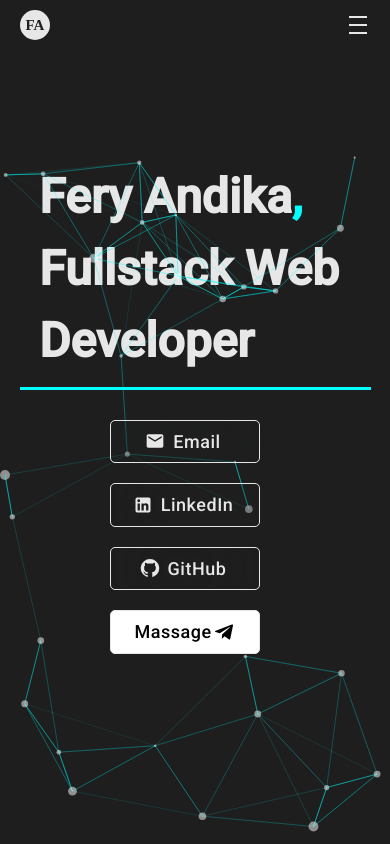
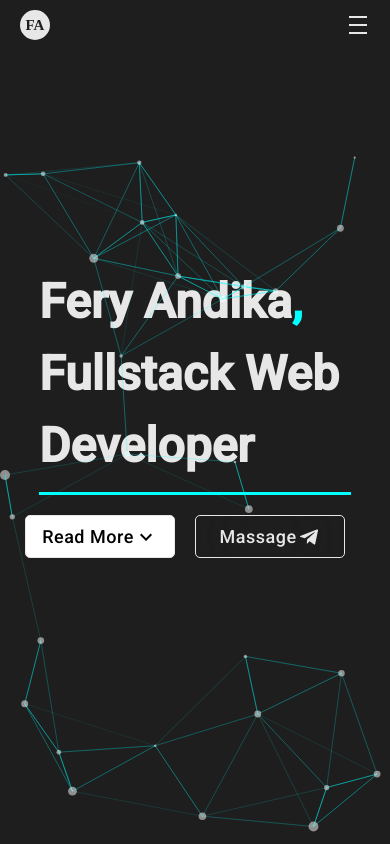
Before and after one commit to feryndka/Portfolio-Next-Js, a Next.js app: page / in a window 390 px wide. Built offline with nearby package versions, Linux system fonts and the light colour scheme.

Commit message:
update button

```diff
--- a/src/app/contact/page.js
+++ b/src/app/contact/page.js
@@ -1,10 +1,13 @@
 import Navbar from "@/components/navbar"
 import Particle from "@/components/particle";
 import TelegramIcon from '@mui/icons-material/Telegram';
+import EmailIcon from '@mui/icons-material/Email';
+import LinkedInIcon from '@mui/icons-material/LinkedIn';
+import GitHubIcon from '@mui/icons-material/GitHub';
 
 export default function Contact() {
     return (
-        <>
+        <div className="contact">
             <Navbar />
             <Particle />
             <div className='page4 h-screen flex justify-center items-center'>
@@ -31,6 +34,11 @@ export default function Contact() {
                     </form>
                 </div>
             </div>
-        </>
+            <div className="contactList">
+                <a href="mailto:feryandika151@gmail.com"><EmailIcon sx={{ fontSize: 30 }}/></a>
+                <a href="https://www.linkedin.com/in/feryandika/"><LinkedInIcon sx={{ fontSize: 30 }}/></a>
+                <a href="https://github.com/feryndka"><GitHubIcon sx={{ fontSize: 30 }}/></a>
+            </div>
+        </div>
     )
 }
--- a/src/app/globals.css
+++ b/src/app/globals.css
@@ -163,6 +163,27 @@ nav ul li:hover {
   color: black;
 }
 
+.contact .contactList {
+  position: fixed;
+  border: 1px solid white;
+  right: 10px;
+  bottom:40%;
+  display: flex;
+  flex-direction: column;
+  background: transparent;
+  backdrop-filter: blur(10px);
+  border-radius: 30px;
+}
+
+.contact .contactList a {
+  color: white;
+  padding: 20px;
+}
+
+.contact .contactList a:hover {
+  color: cyan;
+}
+
 /* Responsive Breakpoint */
 /* Screen Laptop */
 @media screen and (max-width: 1024px) {
@@ -207,7 +228,12 @@ nav ul li:hover {
   }
 
   .hero div .btnpg1 {
-    margin-left: 25%;
+    display: flex;
+    flex-direction: row;
+    justify-content: center;
+    width: 100%;
+    margin-right: auto;
+    margin-left: auto;
   }
   /* Page 1 End */
 
@@ -283,7 +309,12 @@ nav ul li:hover {
   }
 
   .hero div .btnpg1 {
-    margin-left: 25%;
+    display: flex;
+    flex-direction: row;
+    justify-content: center;
+    width: 100%;
+    margin-right: auto;
+    margin-left: auto;
   }
   /* Page 1 End */
 
@@ -358,27 +389,17 @@ nav ul li:hover {
   }
 
   .hero div .line {
-    width: 90%;
+    width: 80%;
     margin-top: 10px;
   }
 
   .hero div .btnpg1 {
+    width: 100%;
     display: flex;
-    flex-direction: column;
+    flex-direction: row;
     justify-content: center;
-    width: 100%;
     margin-right: auto;
     margin-left: auto;
-  }
-
-  .hero div .btnpg1 a {
-    padding: 10px;
-    margin-right: auto;
-    margin-left: auto;
-  }
-
-  .hero div .btnpg1 a Button {
-    width: 150px;
   }
   /* Page 1 End */
 
@@ -409,4 +430,18 @@ nav ul li:hover {
     margin-top: 20px;
   }
   /* Page 3 End */
+
+  /* Page 4 Start */
+  .contact .contactList {
+    bottom: 1rem;
+    left: 25%;
+    right: 25%;
+    justify-content: center;
+    align-items: center;
+    flex-direction: row;
+    border: none;
+    background:none;
+    backdrop-filter: unset;
+  }
+  /* Page 4 end */
 }
--- a/src/app/layout.js
+++ b/src/app/layout.js
@@ -9,7 +9,7 @@ const roboto = Roboto({
 
 export const metadata = {
   title: 'Fery Andika | Web Developer',
-  description: 'Generated by create next app',
+  description: 'Student Informatics',
 }
 
 export default function RootLayout({ children }) {
--- a/src/app/page.js
+++ b/src/app/page.js
@@ -1,10 +1,8 @@
 import Navbar from "@/components/navbar"
 import Particle from "@/components/particle";
 import Button from '@mui/material/Button';
-import EmailIcon from '@mui/icons-material/Email';
-import LinkedInIcon from '@mui/icons-material/LinkedIn';
-import GitHubIcon from '@mui/icons-material/GitHub';
 import TelegramIcon from '@mui/icons-material/Telegram';
+import ExpandMoreIcon from '@mui/icons-material/ExpandMore';
 import Link from "next/link";
 
 export default function Home() {
@@ -17,23 +15,13 @@ export default function Home() {
           <h1 className='text-[13vh] font-semibold'>Fery Andika<span style={{color:'cyan'}}>,</span> <br />Fullstack Web <br />Developer</h1>
           <div className="line"></div>
           <div className='btnpg1 my-5'>
-            <a href="mailto:feryandika151@gmail.com">
-              <Button variant="outlined" startIcon={<EmailIcon />}>
-                Email
+            <Link href="/about">
+              <Button variant="outlined" style={{ backgroundColor:'white', color:'black'}}>
+                Read More <ExpandMoreIcon />
               </Button>
-            </a>
-            <a href="https://www.linkedin.com/in/feryandika/">
-              <Button variant="outlined" startIcon={<LinkedInIcon />}>
-                LinkedIn
-              </Button>
-            </a>
-            <a href="https://github.com/feryndka">
-              <Button variant="outlined" startIcon={<GitHubIcon />}>
-                GitHub
-              </Button>
-            </a>
+            </Link>
             <Link href="/contact">
-              <Button variant="outlined" style={{ backgroundColor:'white', color:'black'}}>
+              <Button variant="outlined" >
                 Massage <TelegramIcon />
               </Button>
             </Link>
```
